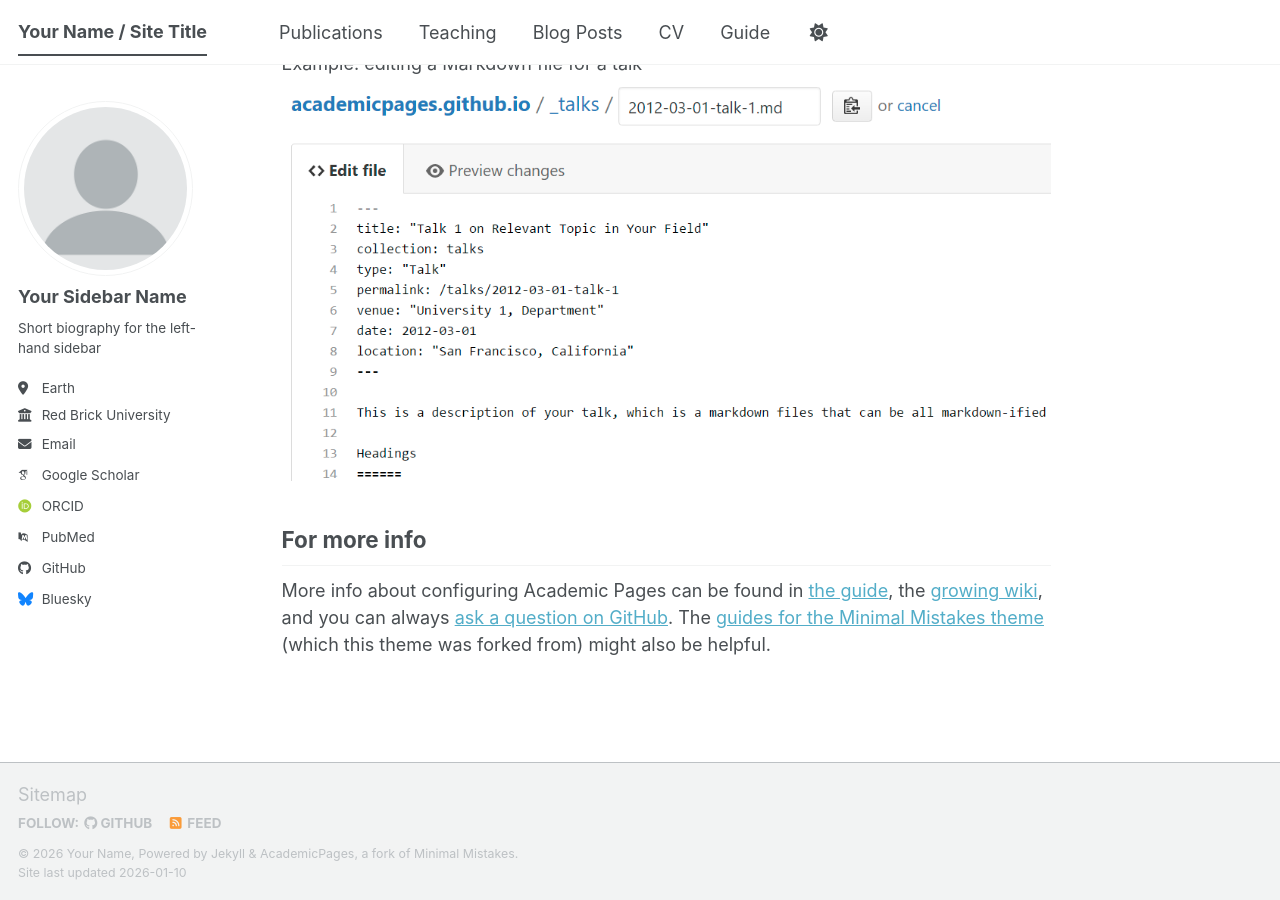
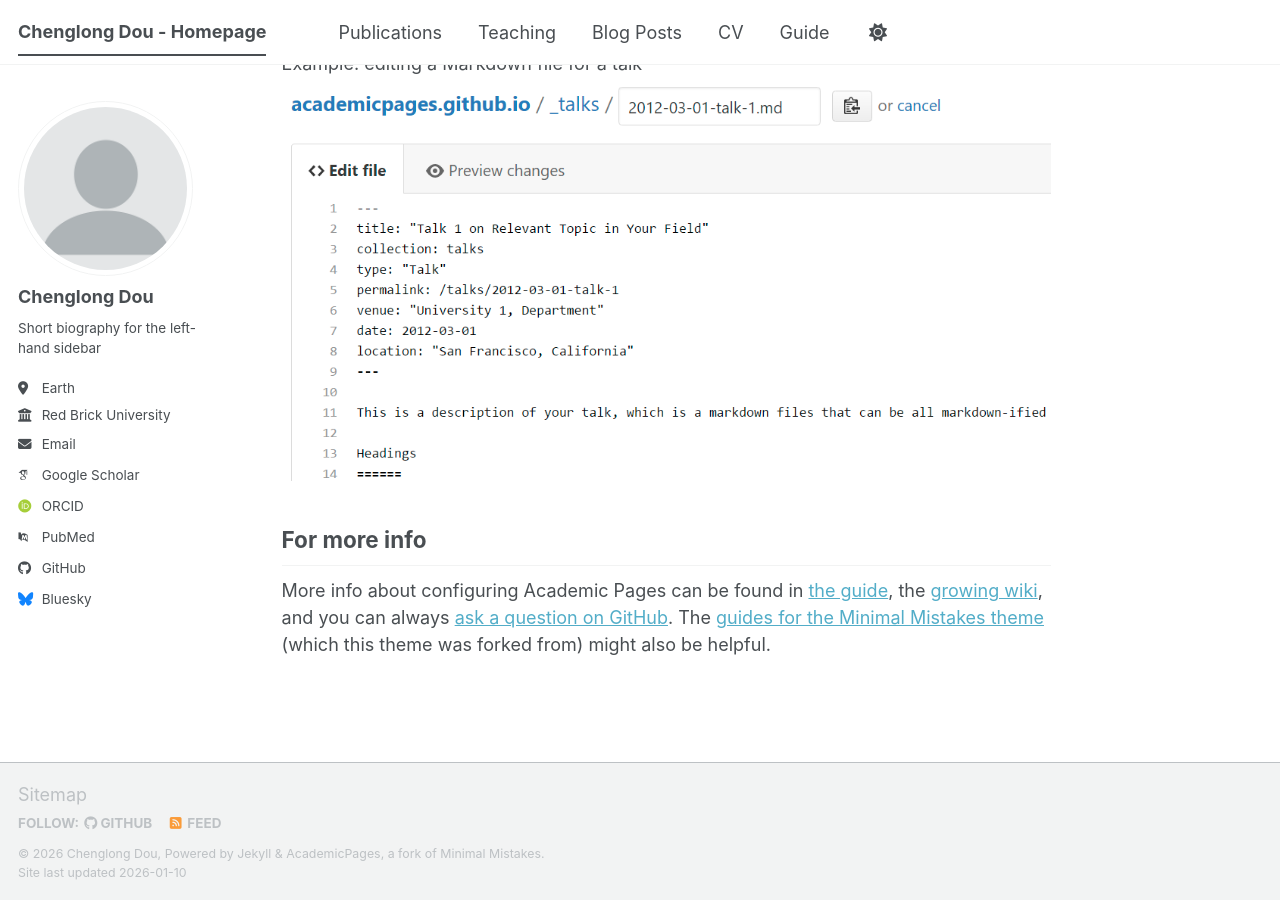
Before and after one commit to cldou/cldou.github.io, a Jekyll site: the page built from _pages/about.md, in a window 1280 px wide and 900 px high, scrolled down 2720 px. Built offline with Jekyll 4.4.1, drawn with Linux system fonts in a browser that asks for light colours; some web fonts are replaced; a script bundle is joined from its source files by our own code; library files that are not in the unit come from our copies.

Commit message:
Update _config.yml

```diff
--- a/_config.yml
+++ b/_config.yml
@@ -1,22 +1,15 @@
-# Welcome to Jekyll!
-#
-# This config file is meant for settings that affect your entire site, values
-# which you are expected to set up once and rarely need to edit after that.
-# For technical reasons, this file is *NOT* reloaded automatically when you use
-# `jekyll serve -l -H localhost`. If you change this file, please restart the
-# server process.
 
 # Basic Site Settings
 locale                   : "en-US"
 site_theme               : "default" # The available themes options are "default", "air", "sunrise", "mint", "dirt" and "contrast"
-title                    : "Your Name / Site Title"
+title                    : "Chenglong Dou - Homepage"
 title_separator          : "-"
-name                     : &name "Your Name"
-description              : &description "Your Name's academic portfolio"   # Update this with a general description of your site, this is the default if not overridden by a page
-url                      : https://academicpages.github.io # The base hostname & protocol for your site e.g. "https://[your GitHub username].github.io",
+name                     : &name "Chenglong Dou"
+description              : &description "Postdoc"   # Update this with a general description of your site, this is the default if not overridden by a page
+url                      : https://cldou.com # The base hostname & protocol for your site e.g. "https://[your GitHub username].github.io",
                                                            # or if you already have some other page hosted on Github then use "https://[your GitHub username].github.io/[Your Repo Name]"
 baseurl                  : "" # the subpath of your site, e.g. "/blog"
-repository               : "academicpages/academicpages.github.io"
+repository               : "cldou/cldou.github.io"
 
 # Site Author - The following control what appear as part of the author content on the side bar.
 #               If a field is blank the icon and link will not appear, otherwise it will be shown.
@@ -24,7 +17,7 @@ repository               : "academicpages/academicpages.github.io"
 author:
   # Biographic information
   avatar           : "profile.png"
-  name             : "Your Sidebar Name"
+  name             : "Chenglong Dou"
   pronouns         : # example: "she/her"
   bio              : "Short biography for the left-hand sidebar"
   location         : "Earth"
```
